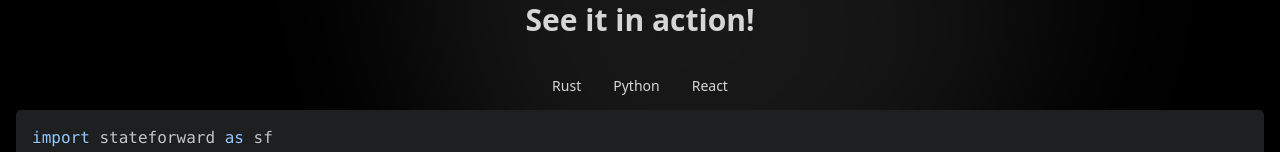
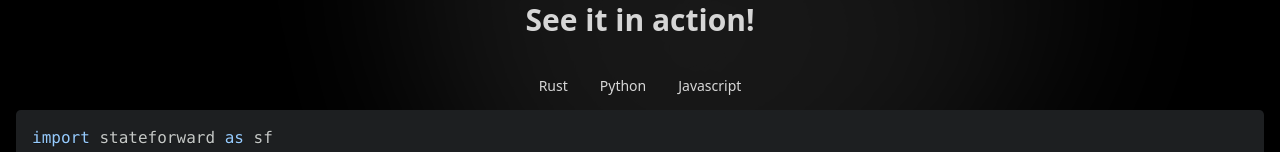
Before and after one commit to stateforward/stateforward_website, a Next.js app: page / in a window 1280 px wide. Shown: the part 487-639 px from the top of the page. Built offline with nearby package versions, Linux system fonts and the light colour scheme.

Commit message:
Change React to Javascript

```diff
--- a/components/TabbedContent.js
+++ b/components/TabbedContent.js
@@ -16,14 +16,14 @@
     }`}
               </SyntaxHighlighter>
             );
-          case 'React':
+          case 'Javascript':
             return (
               <SyntaxHighlighter language="jsx" style={atomDark}>
-    {`// React code example
-    import React from 'react';
+    {`// Javascript code example
+    import Javascript from 'javascript';
 
     function App() {
-      return <div>Hello, React!</div>;
+      return <div>Hello, Javascript!</div>;
     }
 
     export default App;`}
@@ -83,7 +83,7 @@
       <div className="tabs mt-8 mb-0 flex justify-center">
         <a className={`tab tab-md tab-lifted ${activeTab === 'Rust' ? 'tab-active' : ''}`} onClick={() => setActiveTab('Rust')}>Rust</a>
         <a className={`tab tab-md tab-lifted ${activeTab === 'Python' ? 'tab-active' : ''}`} onClick={() => setActiveTab('Python')}>Python</a>
-        <a className={`tab tab-md tab-lifted ${activeTab === 'React' ? 'tab-active' : ''}`} onClick={() => setActiveTab('React')}>React</a>
+        <a className={`tab tab-md tab-lifted ${activeTab === 'Javascript' ? 'tab-active' : ''}`} onClick={() => setActiveTab('Javascript')}>Javascript</a>
       </div>
       {renderContent()}
     </div>
```
